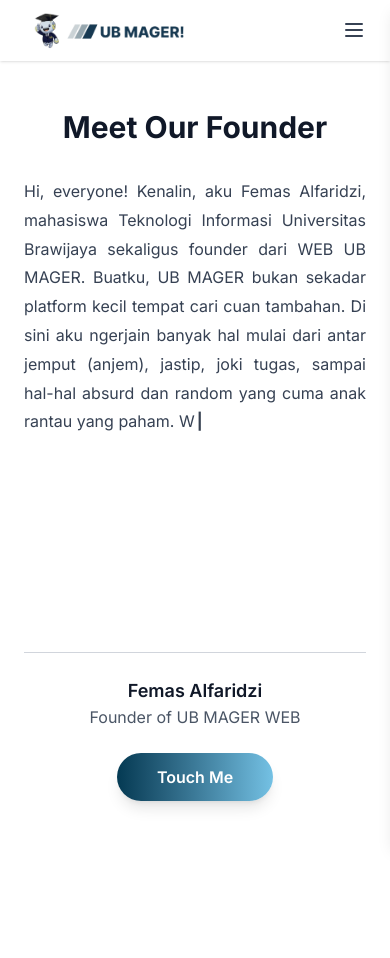
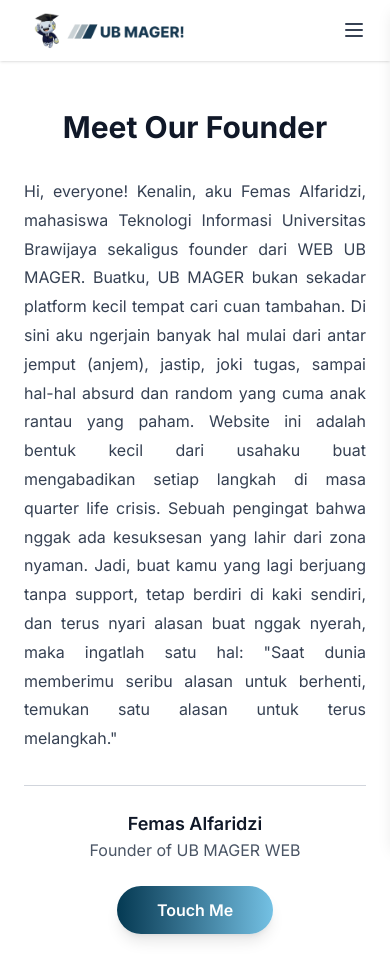
Before and after one commit to femas-alfaridzi/ub-mager, a Next.js app: page /about in a window 390 px wide. Before the commit the page ends 905 px from the top, so only its background shows below. Built offline with nearby package versions, Linux system fonts and the light colour scheme.

Commit message:
Remove About typing animation; update mobile menu overlay gradient

```diff
--- a/src/app/about/page.tsx
+++ b/src/app/about/page.tsx
@@ -1,7 +1,6 @@
 'use client';
 
 import Link from "next/link";
-import { useState, useEffect } from 'react';
 
 const AboutPage = () => {
   const quoteText = `Hi, everyone! Kenalin, aku Femas Alfaridzi, mahasiswa Teknologi Informasi Universitas Brawijaya sekaligus founder dari WEB UB MAGER. Buatku, UB MAGER bukan sekadar platform kecil tempat cari cuan tambahan.
@@ -26,8 +25,8 @@
           {/* Quote Text - Flex-1 untuk push footer ke bawah */}
           <div className="flex-1 mb-8 min-h-[300px] md:min-h-0">
             <blockquote className="text-gray-700 text-base md:text-lg lg:text-xl leading-relaxed text-justify">
-              <Typewriter text={quoteText} delay={15} />
-            </blockquote>
+                <span className="typewriter-text">{quoteText}</span>
+              </blockquote>
           </div>
 
           {/* Footer - Fixed at bottom */}
@@ -62,22 +61,6 @@
       </section>
 
       <style jsx global>{`
-        .typewriter-cursor {
-          animation: blink 1s infinite;
-          color: #374151;
-          font-weight: bold;
-          margin-left: 2px;
-        }
-
-        @keyframes blink {
-          0%, 50% {
-            opacity: 1;
-          }
-          51%, 100% {
-            opacity: 0;
-          }
-        }
-
         .typewriter-text {
           word-wrap: break-word;
           line-height: 1.8;
@@ -89,33 +72,6 @@
   );
 };
 
-// Typewriter Component
-const Typewriter = ({ text, delay = 50 }: { text: string; delay?: number }) => {
-  const [currentText, setCurrentText] = useState('');
-  const [currentIndex, setCurrentIndex] = useState(0);
-  const [isComplete, setIsComplete] = useState(false);
-
-  useEffect(() => {
-    if (currentIndex < text.length) {
-      const timeout = setTimeout(() => {
-        setCurrentText(prevText => prevText + text[currentIndex]);
-        setCurrentIndex(prevIndex => prevIndex + 1);
-      }, delay);
-
-      return () => clearTimeout(timeout);
-    } else {
-      setIsComplete(true);
-    }
-  }, [currentIndex, delay, text]);
-
-  return (
-    <span className="typewriter-text">
-      {currentText}
-      {!isComplete && (
-        <span className="typewriter-cursor">|</span>
-      )}
-    </span>
-  );
-};
+// No typing animation — static text displayed inline
 
 export default AboutPage;
--- a/src/components/Navbar.tsx
+++ b/src/components/Navbar.tsx
@@ -89,7 +89,11 @@
 
       {/* Mobile Menu Overlay */}
       {isMenuOpen && (
-        <div className="fixed inset-0 bg-black bg-opacity-50 z-40 md:hidden" onClick={closeMenu} />
+        <div
+          className="fixed inset-0 z-40 md:hidden"
+          onClick={closeMenu}
+          style={{ background: 'linear-gradient(135deg, rgba(4,58,83,0.95) 0%, rgba(52,105,138,0.92) 100%)' }}
+        />
       )}
 
       {/* Mobile Menu Content */}
```
